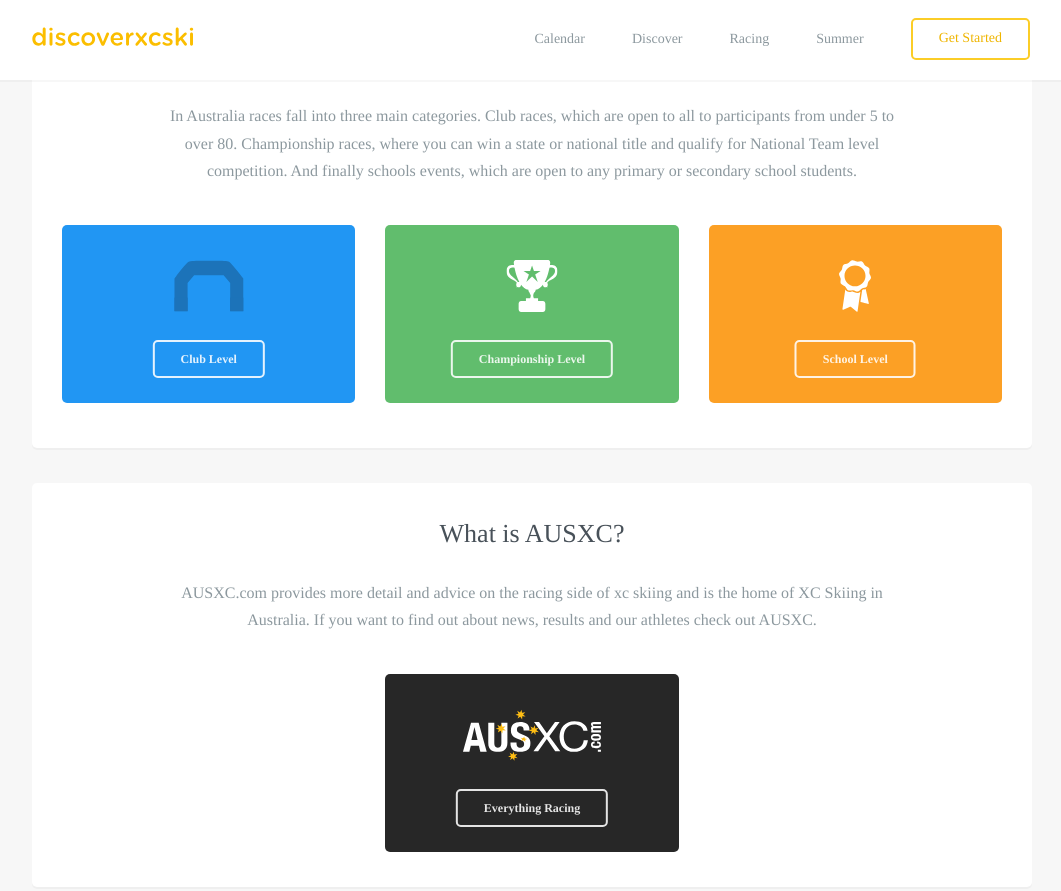
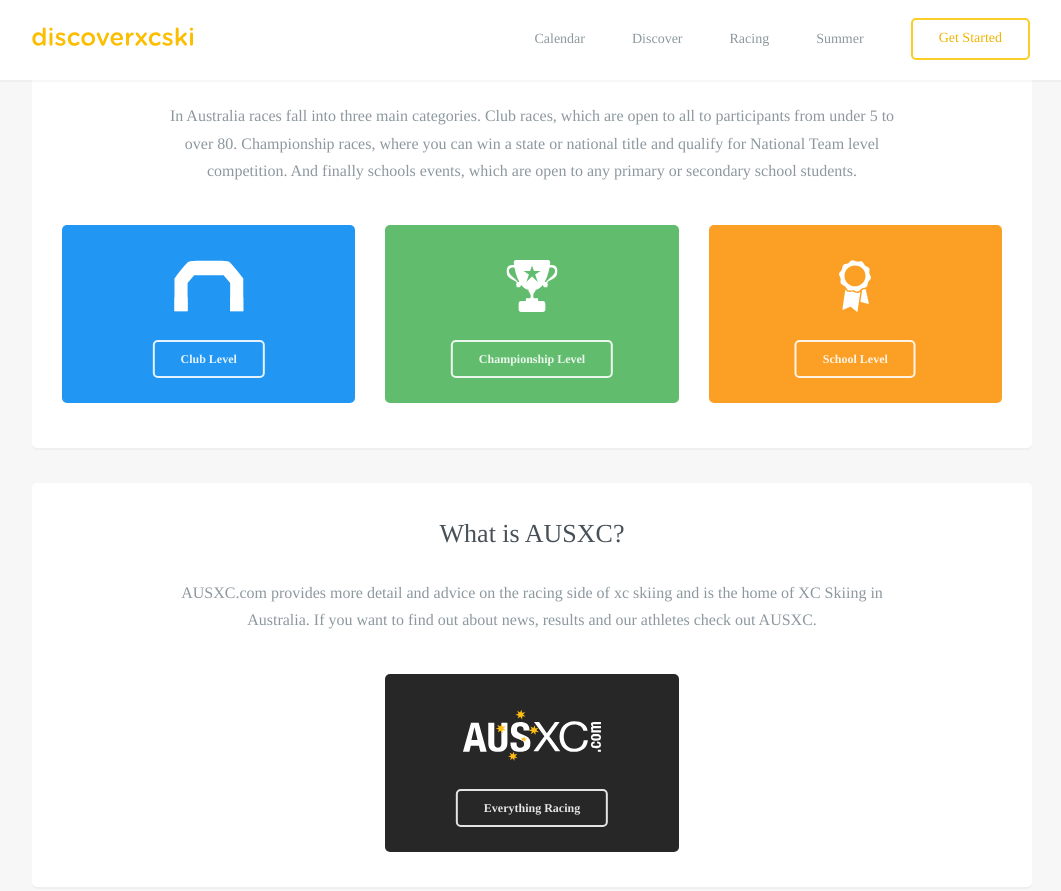
Before and after one commit to robcatto/robcatto.github.io, a Jekyll site: the page built from racing/index.html, in a window 1280 px wide and 900 px high, scrolled down 1249 px. Shown: the top 891 px of the window, without its empty margins (108-1169 px from the left). Built offline with Jekyll 4.4.1, drawn with Linux system fonts in a browser that asks for light colours; some web fonts are replaced; Markdown is read by kramdown in place of the engine named in the settings.

Commit message:
Update index.html

```diff
--- a/racing/index.html
+++ b/racing/index.html
@@ -79,7 +79,7 @@ layout: default
     <desc></desc>
     <defs></defs>
     <g id="Page-1" stroke="none" stroke-width="1" fill="none" fill-rule="evenodd" sketch:type="MSPage">
-        <g id="Home-Copy-7" style="fill: rgb(28, 115, 185);" sketch:type="MSArtboardGroup" transform="translate(-988.000000, -1556.000000)" style="fill=#fff">
+        <g id="Home-Copy-7" style="fill: #fff;" sketch:type="MSArtboardGroup" transform="translate(-988.000000, -1556.000000)">
             <g id="Group" sketch:type="MSLayerGroup" transform="translate(140.000000, 1295.000000)">
                 <g id="Group-Copy-27" transform="translate(848.000000, 261.000000)" sketch:type="MSShapeGroup">
                     <path d="M0,55.7810606 L2.16324248e-15,20.7174242 C2.16324248e-15,20.7174242 11.2682927,4.83333349 15.8313643,1.93333333 C18.0057733,0.551416332 37.5609756,0.966666667 37.5609756,0.966666667 C37.5609756,0.966666667 58.8468265,0.415250262 60.8898628,1.93333333 C64.7926829,4.83333333 76.7212271,20.7174242 76.7212271,20.7174242 L76.7212271,57.0333333 L62.1076601,57.0333333 L62.1076601,25.7265152 L54.8008765,16.9606061 L21.9203506,16.9606061 L14.6135671,25.7265152 L14.6135671,57.0333333 L0,57.0333333 L0,55.7810606 Z" id="Path-2040"></path>
```
